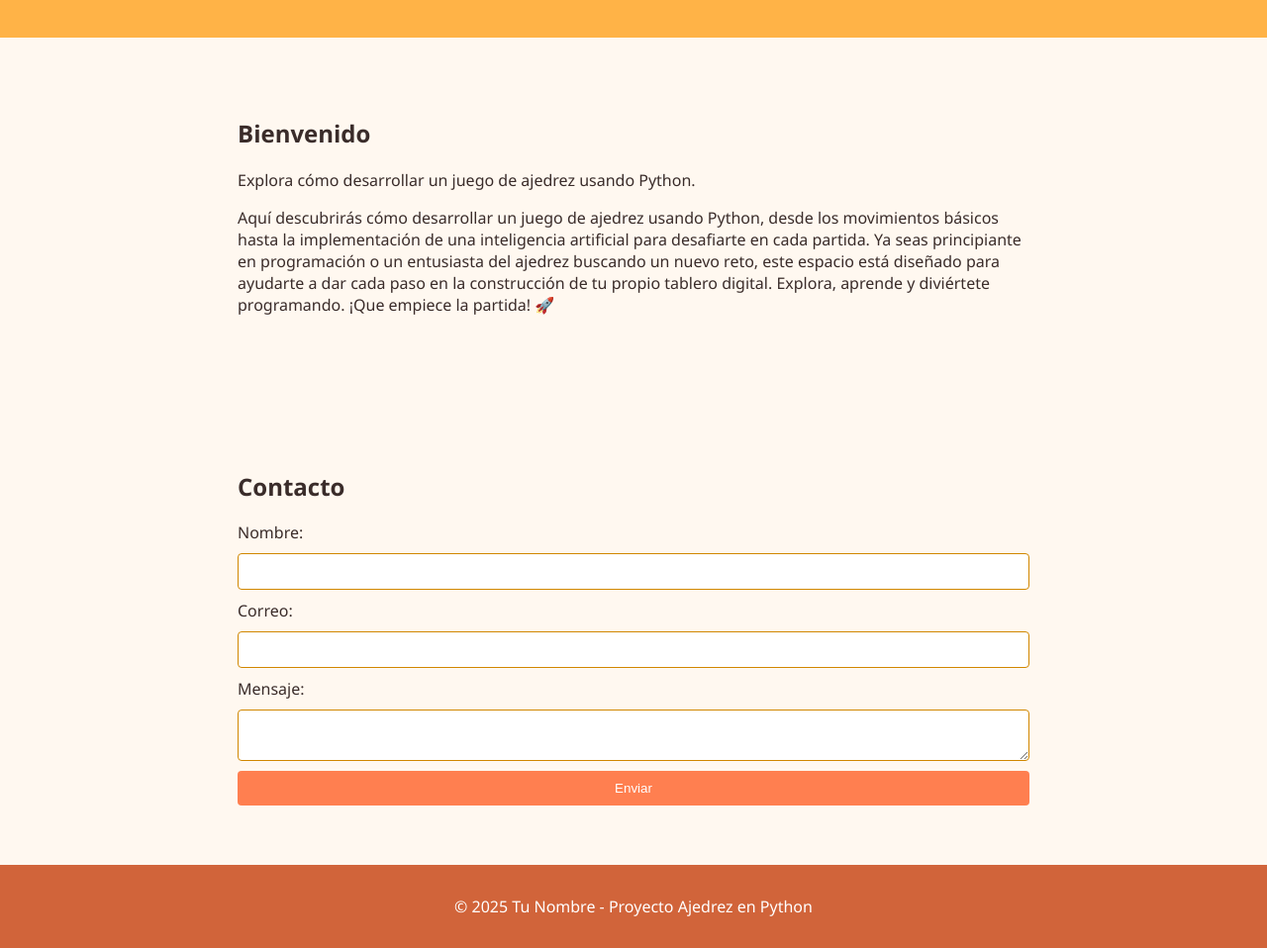
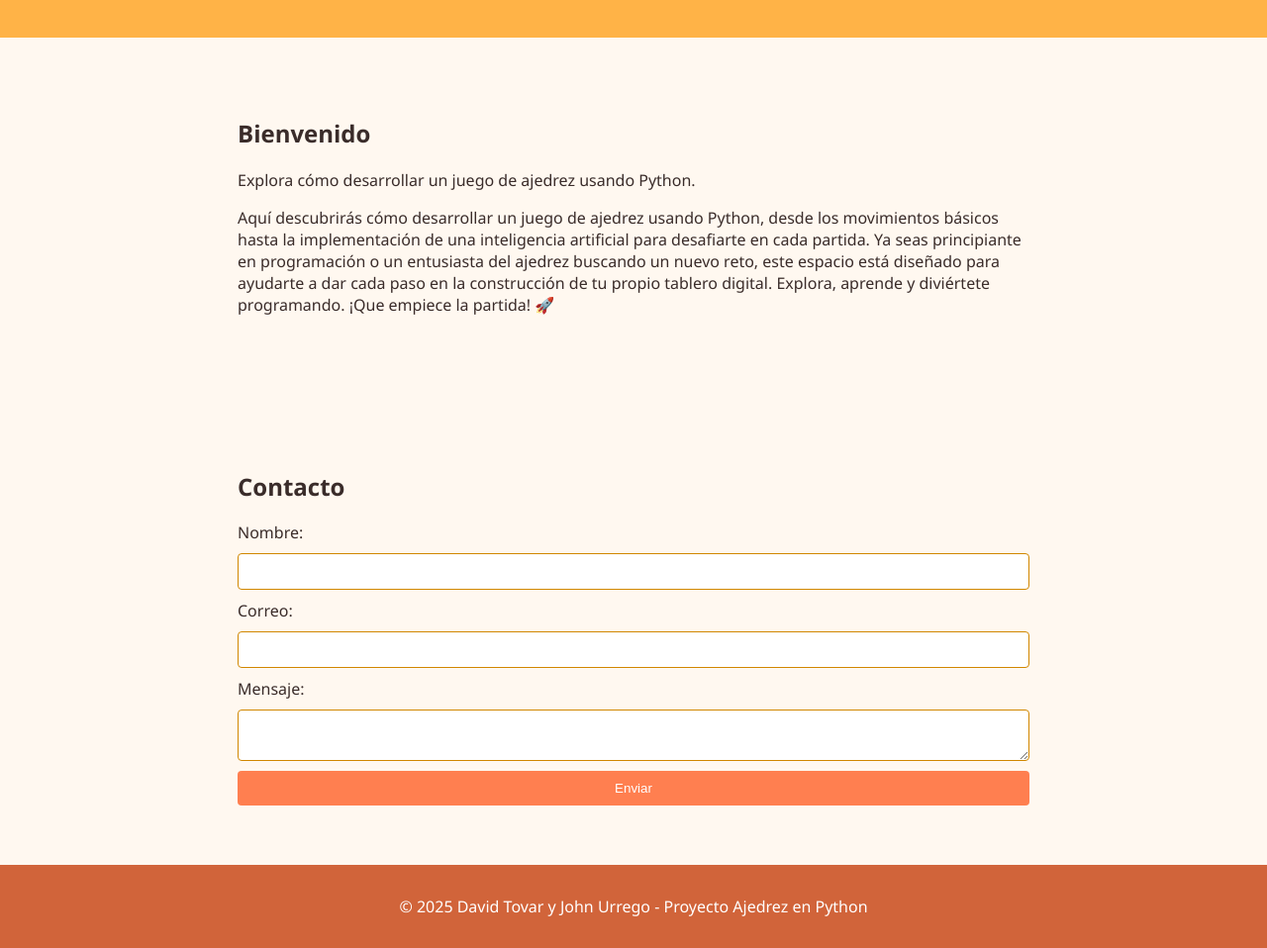
Before and after one commit to bakispeed/mi-p-gina-web, a plain HTML site: page index.html in a window 1280 px wide. Shown: the part 75-1033 px from the top of the page at 99% size. Drawn offline with Linux system fonts and the light colour scheme.

Commit message:
Update index.html

```diff
--- a/index.html
+++ b/index.html
@@ -46,7 +46,7 @@
   </section>
 
   <footer>
-    <p>© 2025 Tu Nombre - Proyecto Ajedrez en Python</p>
+    <p>© 2025 David Tovar y John Urrego - Proyecto Ajedrez en Python</p>
   </footer>
 
   <script src="script.js"></script>
```
